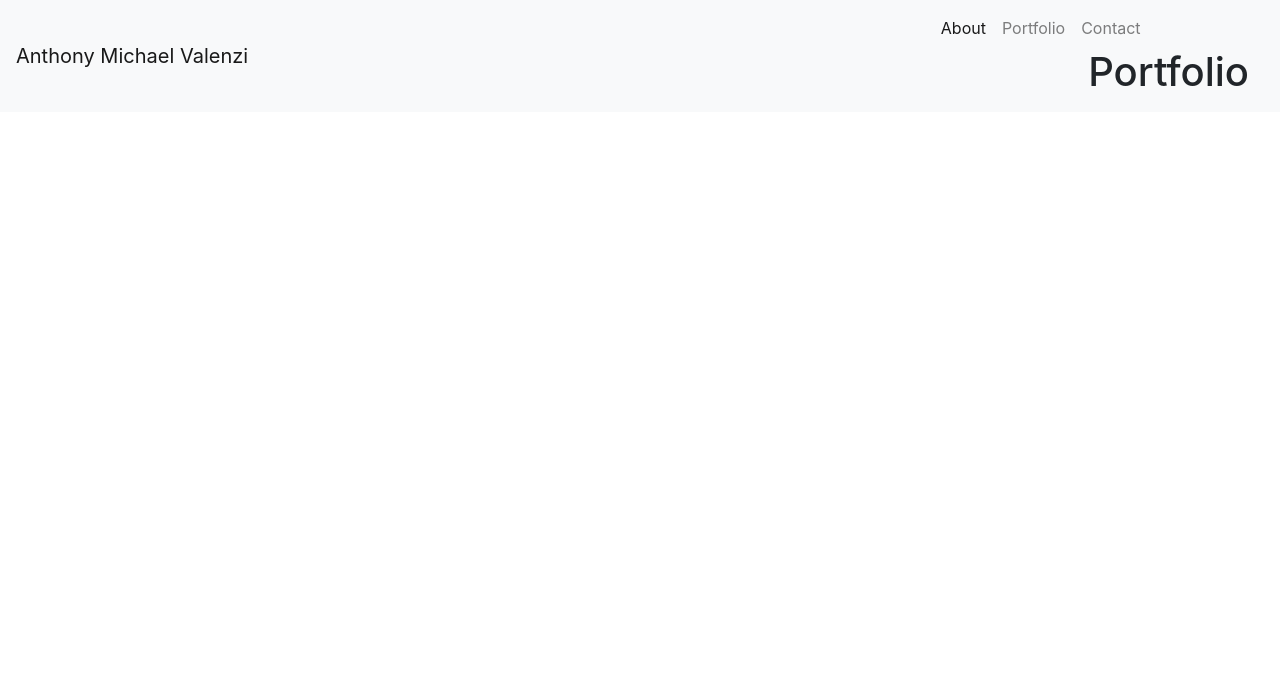
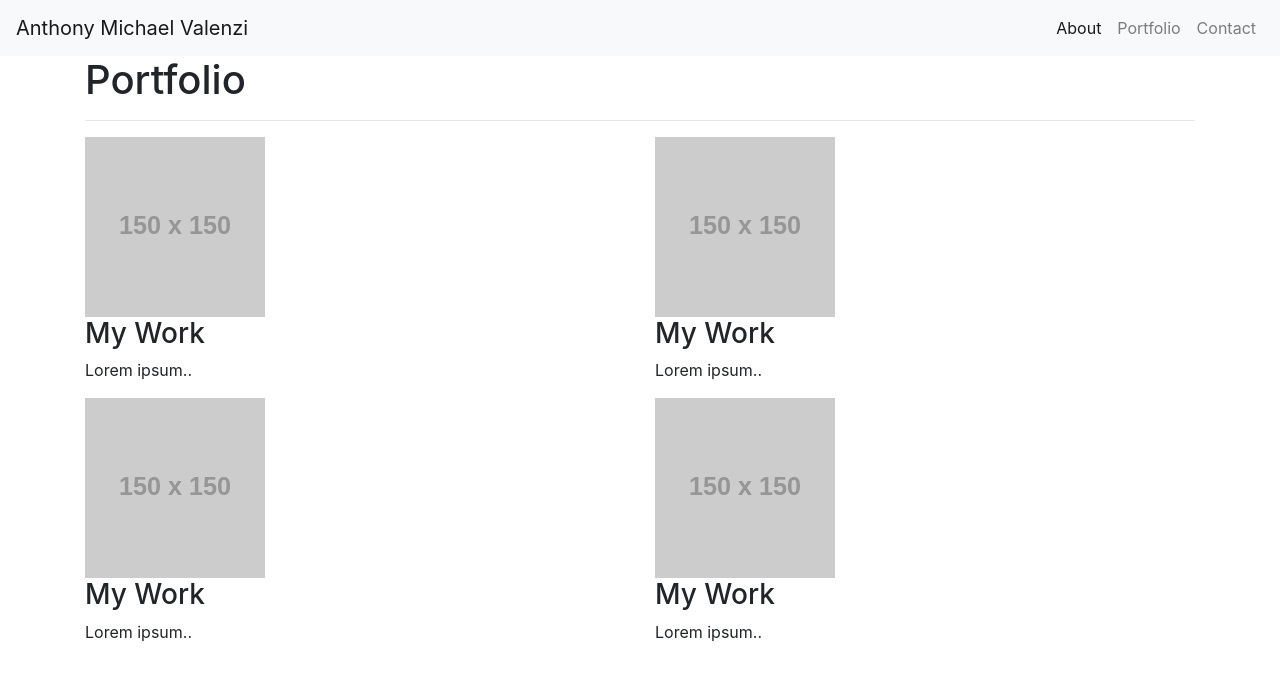
Before and after one commit to avalenzi/bootstrap-portfolio, a plain HTML site: page portfolio.html in a window 1280 px wide. Drawn offline with nearby package versions, Linux system fonts and the light colour scheme; placeholder pictures from the web are drawn by us.

Commit message:
my work and picture add push

```diff
--- a/portfolio.html
+++ b/portfolio.html
@@ -25,6 +25,11 @@
             </li>
             <li class="nav-item dropdown">
               <a class="nav-link" href="contact.html">Contact</a>
+              </a>
+            </li>
+          </ul>
+        </div>
+      </nav>
 
     <div class="container">
         <h1>Portfolio</h1>
@@ -33,5 +38,38 @@
           <div class="col-md-6">
             <div class="content">
               <img src="http://placehold.it/150x150
+              " alt="Placeholder" style="width:33.3%">
+              <h3>My Work</h3>
+              <p>Lorem ipsum..</p>
+            </div>
+          </div>
+          <div class="col-md-6">
+            <div class="content">
+              <img src="http://placehold.it/150x150
+
+              " alt="Placeholder" style="width:33.3%">
+              <h3>My Work</h3>
+              <p>Lorem ipsum..</p>
+            </div>
+          </div>
+          <div class="col-md-6">
+            <div class="content">
+              <img src="http://placehold.it/150x150
+
+              " alt="Placeholder" style="width:33.3%">
+              <h3>My Work</h3>
+              <p>Lorem ipsum..</p>
+            </div>
+          </div>
+          <div class="col-md-6">
+            <div class="content">
+              <img src="http://placehold.it/150x150
+
+              " alt="Placeholder" style="width:33.3%">
+              <h3>My Work</h3>
+              <p>Lorem ipsum..</p>
+            </div>
+          </div>
+        </div>
 </body>
 </html>
```
Lines whose indentation alone changed are shown as unchanged.
